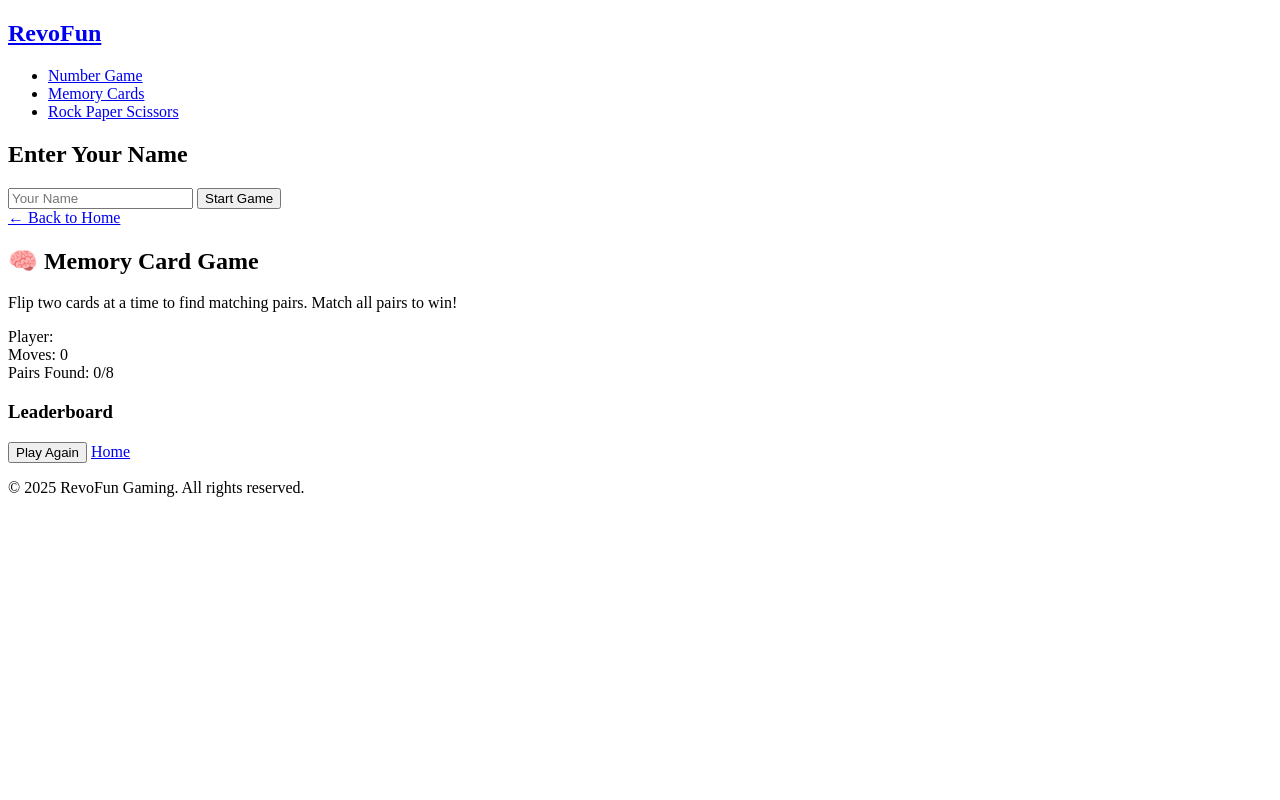
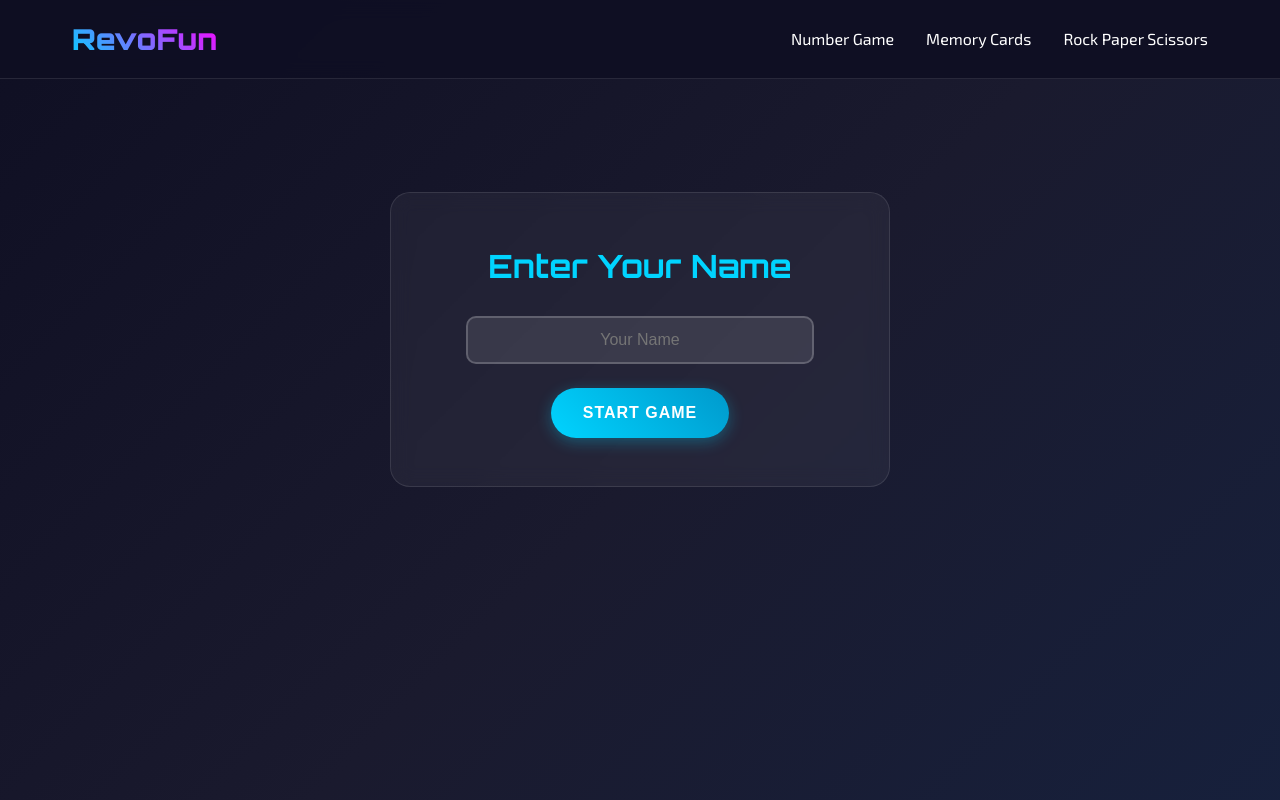
Before and after one commit to atakashf/RevoU-Assignment2, a plain HTML site: page Games/memory-card/memory-card.html in a window 1280 px wide. Shown: the top 800 px of the page. Drawn offline with Linux system fonts and the light colour scheme; files that its build step writes are made by us from their sources; the site is published under a folder, as on GitHub Pages, so addresses that start at the root find nothing.

Commit message:
Fix relative paths in HTML files and remove outdated README.md

```diff
--- a/Games/memory-card/memory-card.html
+++ b/Games/memory-card/memory-card.html
@@ -4,7 +4,7 @@
     <meta charset="UTF-8" />
     <meta name="viewport" content="width=device-width, initial-scale=1.0" />
     <title>Memory Cards - RevoFun Gaming</title>
-    <link rel="stylesheet" href="/style.css" />
+    <link rel="stylesheet" href="style.css" />
     <link
       href="https://fonts.googleapis.com/css2?family=Orbitron:wght@400;700;900&family=Exo+2:wght@300;400;600;700&display=swap"
       rel="stylesheet"
@@ -14,24 +14,24 @@
     <header class="header">
       <nav class="navbar">
         <div class="logo">
-          <a href="/index.html" class="nav-link"><h1>RevoFun</h1></a>
+          <a href="index.html" class="nav-link"><h1>RevoFun</h1></a>
         </div>
         <ul class="nav-menu">
           <li>
             <a
-              href="/Games/number-guessing/number-guessing.html"
+              href="Games/number-guessing/number-guessing.html"
               class="nav-link"
               >Number Game</a
             >
           </li>
           <li>
-            <a href="/Games/memory-card/memory-card.html" class="nav-link"
+            <a href="Games/memory-card/memory-card.html" class="nav-link"
               >Memory Cards</a
             >
           </li>
           <li>
             <a
-              href="/Games/rock-paper-scissors/rock-paper-scissors.html"
+              href="Games/rock-paper-scissors/rock-paper-scissors.html"
               class="nav-link"
               >Rock Paper Scissors</a
             >
@@ -55,7 +55,7 @@
 
         <div class="game-wrapper">
           <div class="game-container hidden" id="game-area">
-            <a href="/index.html" class="back-btn">← Back to Home</a>
+            <a href="index.html" class="back-btn">← Back to Home</a>
 
             <div class="game-header">
               <h2>🧠 Memory Card Game</h2>
@@ -103,7 +103,7 @@
           <button id="play-again-btn" class="btn btn-primary">
             Play Again
           </button>
-          <a href="/index.html" class="btn btn-secondary">Home</a>
+          <a href="index.html" class="btn btn-secondary">Home</a>
         </div>
       </div>
       <div class="modal-backdrop"></div>
@@ -115,6 +115,6 @@
       </div>
     </footer>
 
-    <script src="/Games/memory-card/memory-card.js"></script>
+    <script src="Games/memory-card/memory-card.js"></script>
   </body>
 </html>
```
Also changed, not shown: Games/number-guessing/number-guessing.html (+8 -8 lines), Games/rock-paper-scissors/rock-paper-scissors.html (+8 -8 lines), index.html (+9 -9 lines), 1 other file.
